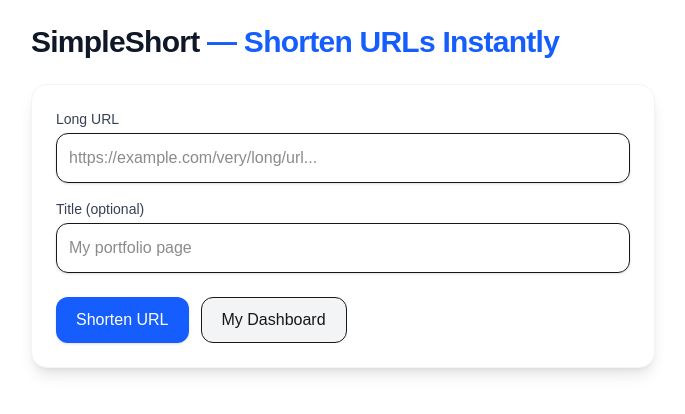
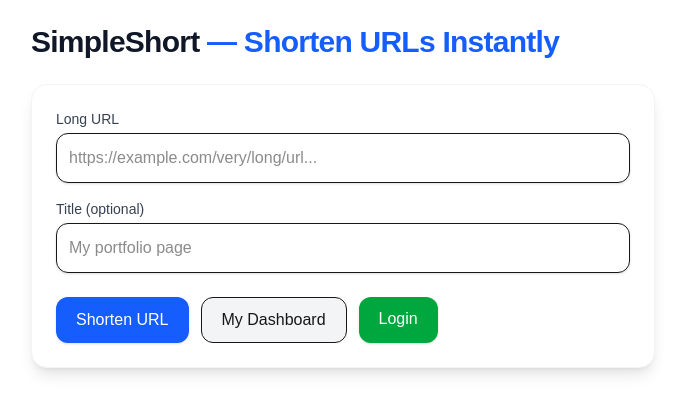
Before and after one commit to kartik2318/url-shortener, a Next.js app in the folder frontend/: page / in a window 1280 px wide. Shown: the top 414 px of the page, without its empty margins (297-982 px from the left). Built offline with nearby package versions, Linux system fonts and the light colour scheme.

Commit message:
Added the login button

```diff
--- a/frontend/app/page.tsx
+++ b/frontend/app/page.tsx
@@ -77,6 +77,13 @@ export default function Home() {
             >
               My Dashboard
             </Link>
+
+            <Link
+            className="px-5 py-2.5 bg-green-600 hover:bg-green-700 text-white font-medium rounded-xl transition shadow-sm"
+            href="/login"
+            >
+              Login
+            </Link>
           </div>
         </form>
       </div>
```
